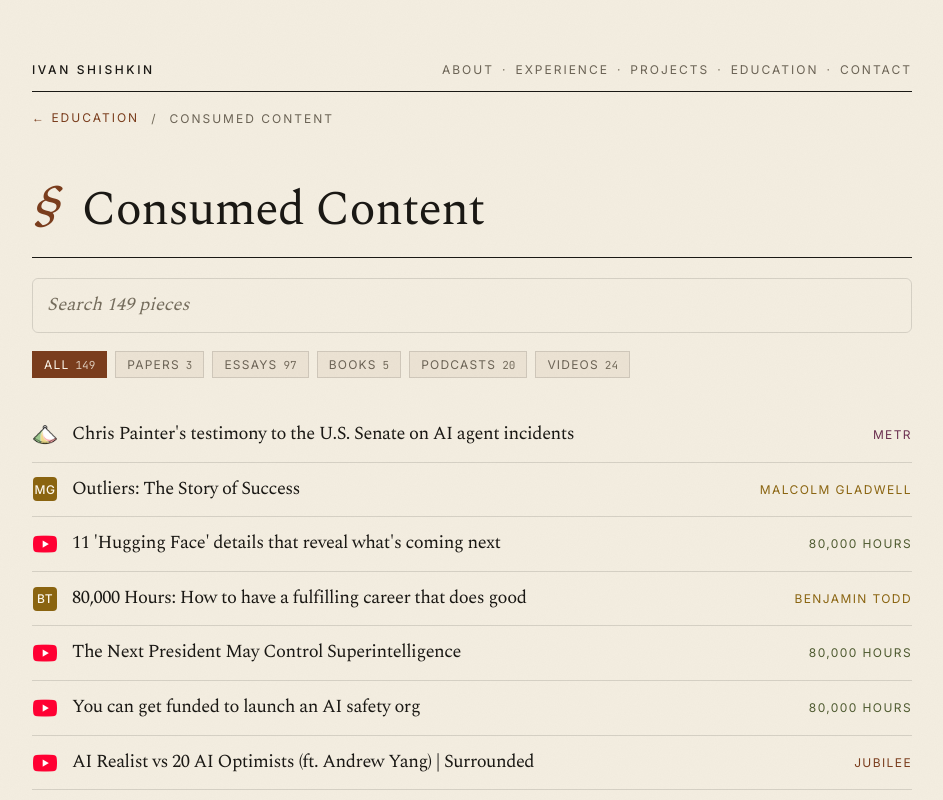
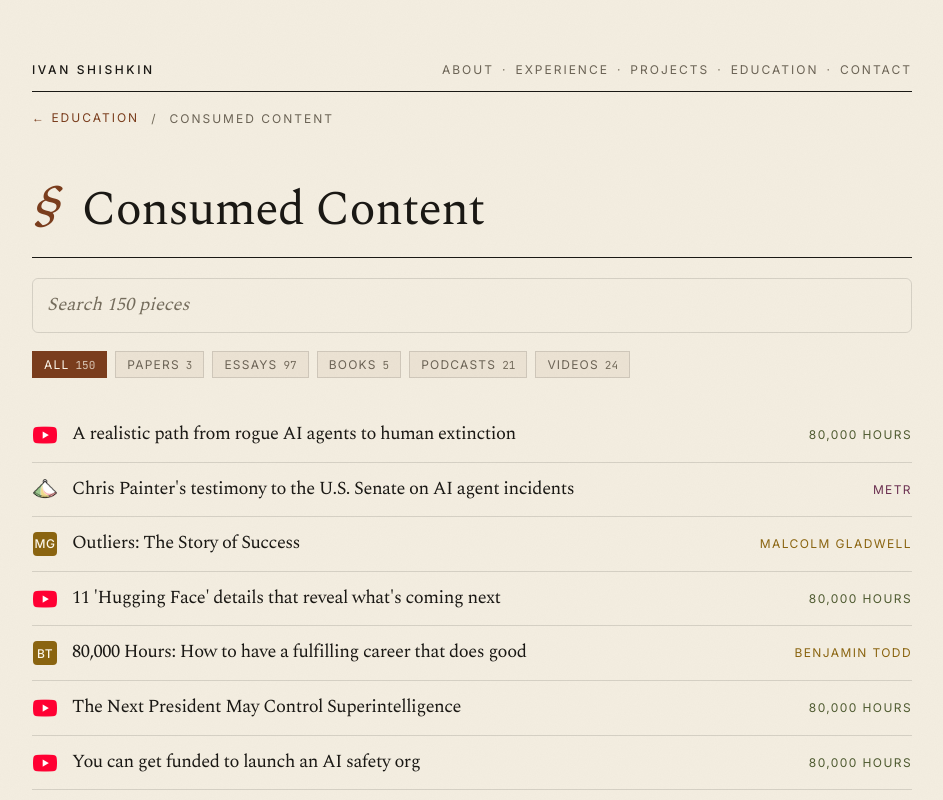
Before and after one commit to Ivan-Shishkin-Dev/Personal_Portfolio_3, a Next.js app: page /consumed-content in a window 1280 px wide. Shown: the top 800 px of the page, without its empty margins (168-1111 px from the left). Built offline with nearby package versions, Linux system fonts and the light colour scheme.

Commit message:
Add 80,000 Hours rogue AI agents episode to consumed content

```diff
--- a/content/consumed.ts
+++ b/content/consumed.ts
@@ -931,4 +931,10 @@
     url: "https://metr.org/blog/2026-09-30-chris-painter-senate-testimony/#anticipating-and-securing-against-ai-agent-risks",
     author: "METR",
   },
+  {
+    title: "A realistic path from rogue AI agents to human extinction",
+    url: "https://www.youtube.com/watch?v=RIJJB5B2lHU",
+    author: "80,000 Hours",
+    category: "Podcasts",
+  },
 ];
```
